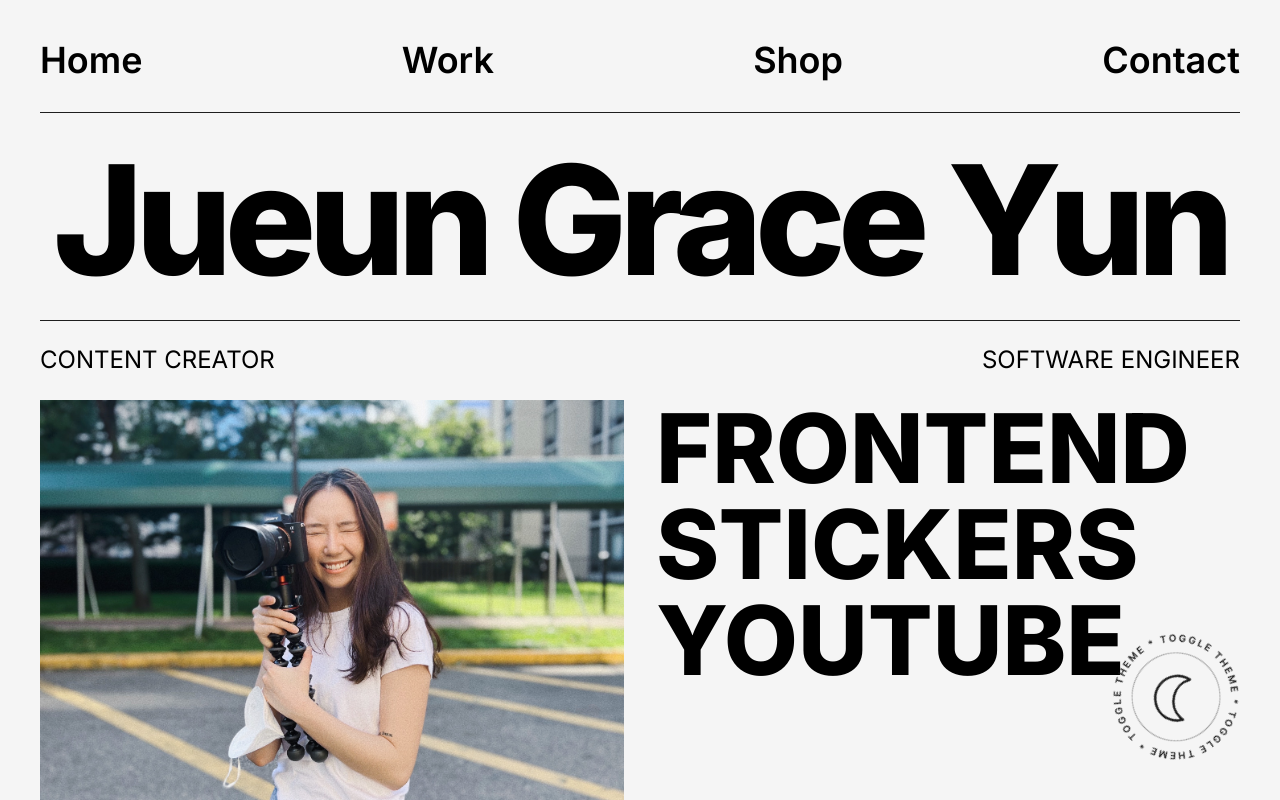
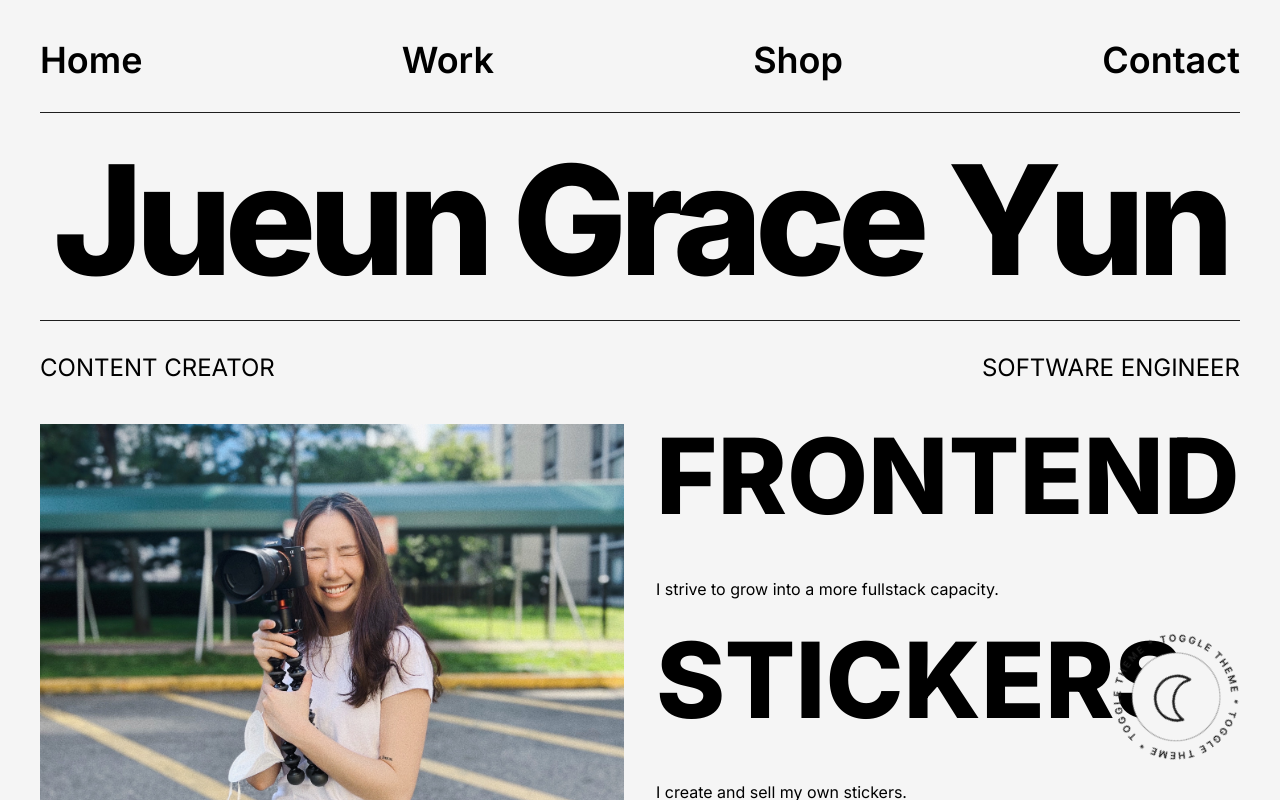
Before and after one commit to iteratetograceness/joonierepo, a Next.js app: page / in a window 1280 px wide. Shown: the top 800 px of the page. Built offline with nearby package versions, Linux system fonts and the light colour scheme.

Commit message:
main about

```diff
--- a/components/homepage/Main.tsx
+++ b/components/homepage/Main.tsx
@@ -6,11 +6,14 @@ const Main = () => {
   return (
     <section className={styles.mainContainer}>
       <Image src="/grace.jpg" alt="" layout="responsive" width={700} height={700} />
-      <div>
+      <div className={styles.aboutContainer}>
         {ABOUT.map(item => (
-          <p key={item.title} className={styles.about}>
-            {item.title}
-          </p>
+          <>
+            <p key={item.title} className={styles.about}>
+              {item.title}
+            </p>
+            <p>{item.subtitle}</p>
+          </>
         ))}
       </div>
     </section>
--- a/components/homepage/styles.ts
+++ b/components/homepage/styles.ts
@@ -1,5 +1,6 @@
 import classnames, {
   display,
+  flexDirection,
   fontSize,
   fontWeight,
   gap,
@@ -8,11 +9,12 @@ import classnames, {
   letterSpacing,
   lineHeight,
   margin,
+  position,
   textAlign,
   TTailwindString,
 } from 'tailwindcss-classnames'
 
-export const nameContainer = classnames(margin('mb-12'))
+export const nameContainer = classnames(margin('mb-14'))
 
 export const name = classnames(
   fontSize(
@@ -31,7 +33,7 @@ export const name = classnames(
 export const info = classnames(
   display('flex'),
   justifyContent('justify-between'),
-  margin('mb-6'),
+  margin('my-10'),
   fontSize('text-sm', 'md:text-xl', 'lg:text-2xl'),
   fontWeight('font-normal')
 )
@@ -42,4 +44,15 @@ export const mainContainer = classnames(
   gap('gap-8')
 )
 
-export const about = classnames(fontSize('text-8xl'), fontWeight('font-bold'))
+export const aboutContainer = classnames(display('flex'), flexDirection('flex-col'), justifyContent('justify-between'))
+export const about = classnames(
+  fontSize(
+    'text-[3.2rem]' as TTailwindString,
+    'sm:text-[6.5rem]' as TTailwindString,
+    'md:text-9xl',
+    'lg:text-[8.2vw]' as TTailwindString
+  ),
+  fontWeight('font-bold'),
+  margin('mb-5')
+)
+export const aboutSub = classnames(fontSize('text-sm'), position('!absolute'))
--- a/constants/index.ts
+++ b/constants/index.ts
@@ -7,7 +7,7 @@ export const LINKS = [
 ]
 
 export const ABOUT = [
-  { title: 'FRONTEND', subtitle: 'I strive to grow into a fullstack capacity.' },
+  { title: 'FRONTEND', subtitle: 'I strive to grow into a more fullstack capacity.' },
   { title: 'STICKERS', subtitle: 'I create and sell my own stickers.' },
   { title: 'YOUTUBE', subtitle: 'I film and edit vlogs and videos on tech careers.' },
 ]
```
